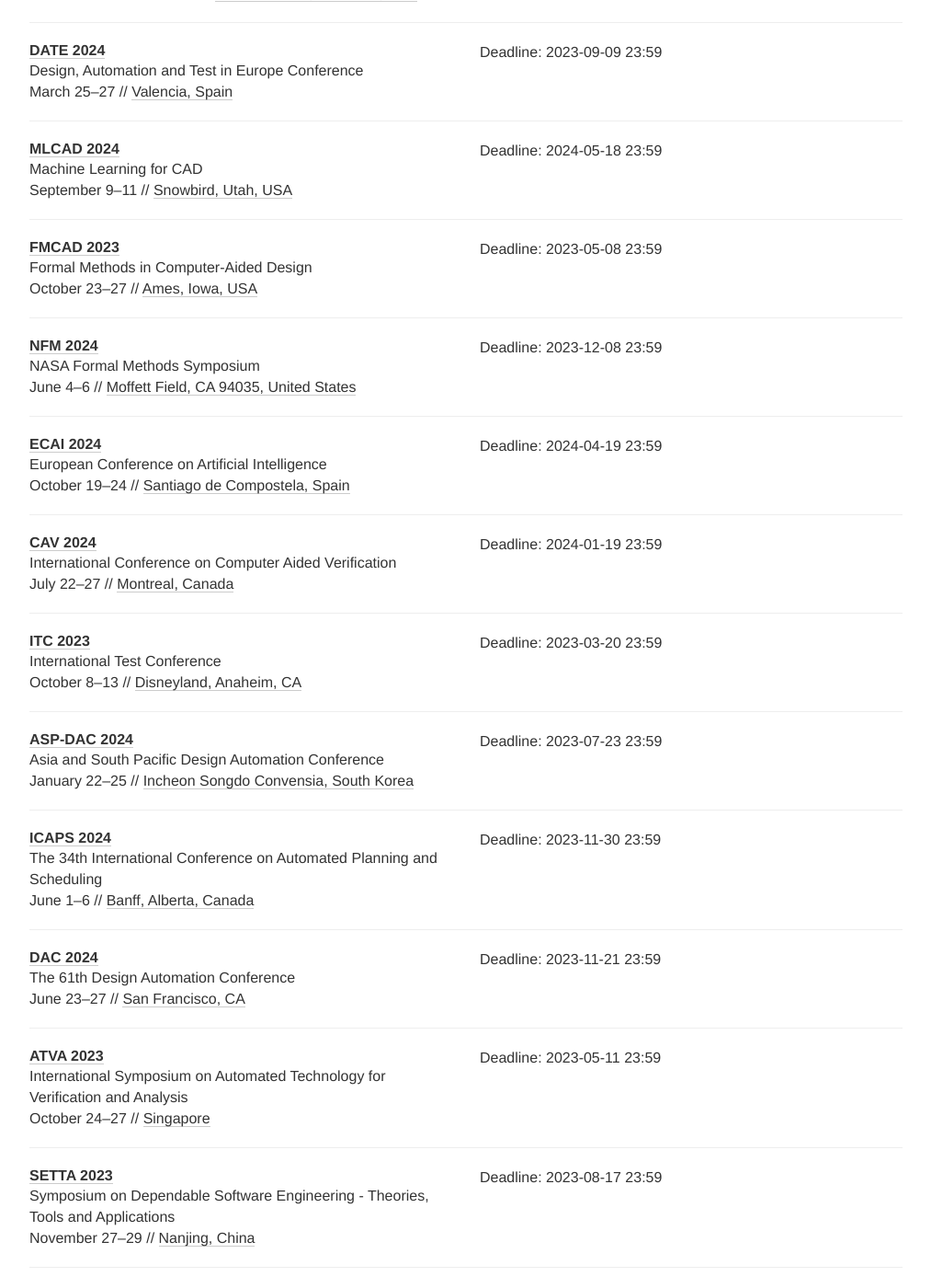
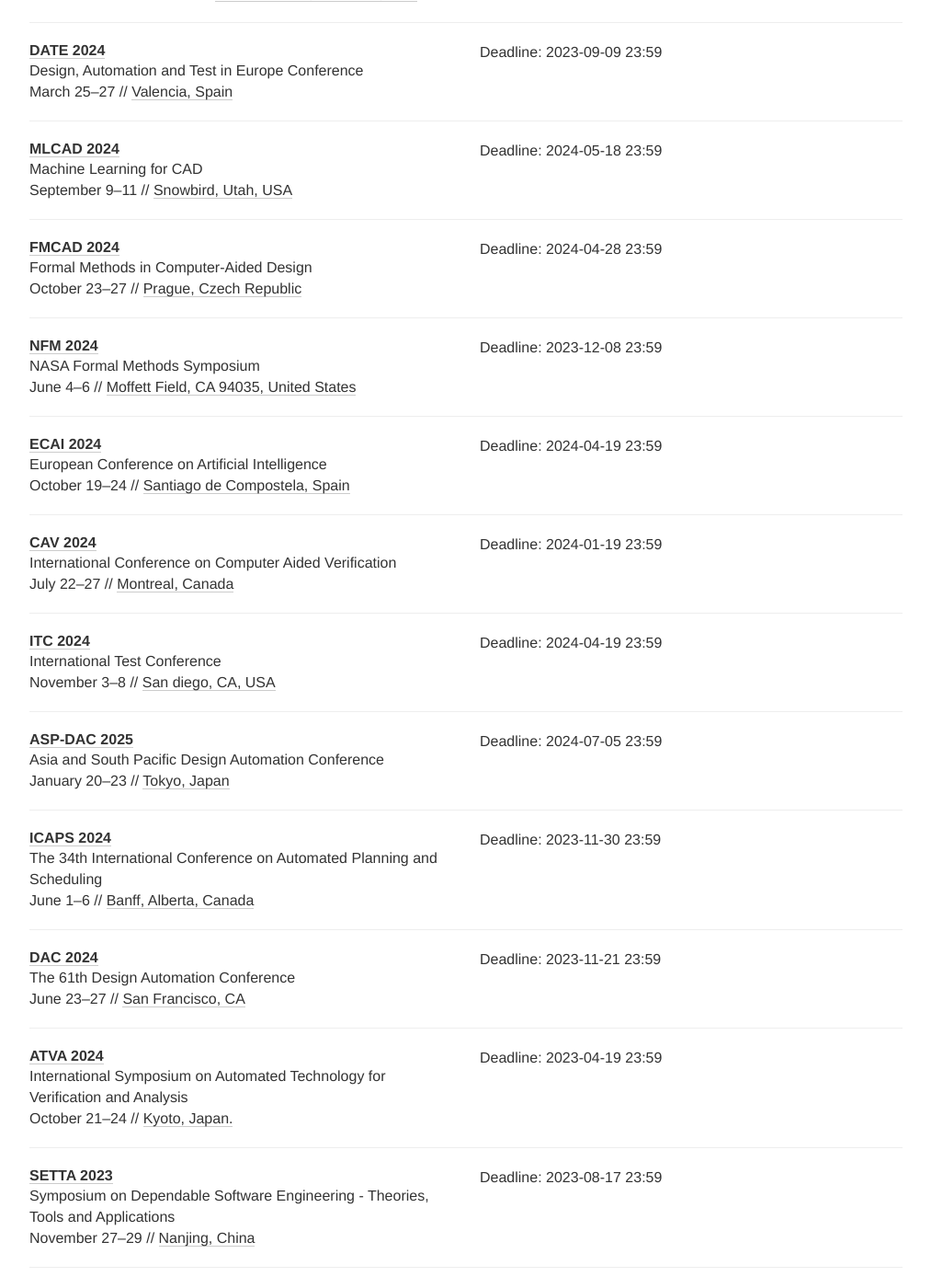
Before and after one commit to Gy-Hu/EDA_FV_conference_deadline, a Jekyll site: the page built from index.html, in a window 1280 px wide and 1400 px high, scrolled down 916 px. Shown: the whole window at 92% size, without its empty margins (133-1146 px from the left). Built offline with Jekyll 4.4.1, drawn with Linux system fonts in a browser that asks for light colours; nearby versions of some CDN libraries; comment, search, counter and statistics services are not loaded; some of the changed text lies outside the part shown.

Commit message:
update some ddl

```diff
--- a/_data/conferences.yml
+++ b/_data/conferences.yml
@@ -63,12 +63,12 @@
   tags: [EDA, ML]
 
 - name: FMCAD
-  year: 2023
+  year: 2024
   date: October 23-27
   description: Formal Methods in Computer-Aided Design
-  link: https://fmcad.org/FMCAD23/
-  deadline: ["2023-05-08 23:59"]
-  place: Ames, Iowa, USA
+  link: https://fmcad.org/FMCAD24/
+  deadline: ["2024-04-28 23:59"]
+  place: Prague, Czech Republic
   tags: [EDA, FV]
 
 - name: NFM
@@ -99,21 +99,21 @@
   tags: [FV]
 
 - name: ITC
-  year: 2023
-  date: October 8-13
+  year: 2024
+  date: November 3-8
   description: International Test Conference
   link: http://www.itctestweek.org/
-  deadline: ["2023-03-20 23:59"]
-  place: Disneyland, Anaheim, CA
+  deadline: ["2024-04-19 23:59"]
+  place: San diego, CA, USA
   tags: [EDA, TES]
 
 - name: ASP-DAC
-  year: 2024
-  date: January 22-25
+  year: 2025
+  date: January 20-23
   description: Asia and South Pacific Design Automation Conference
-  link: https://www.aspdac.com/aspdac2024/call_for_papers/
-  deadline: ["2023-07-23 23:59"]
-  place: Incheon Songdo Convensia, South Korea
+  link: https://www.aspdac.com/aspdac2025/
+  deadline: ["2024-07-05 23:59"]
+  place: Tokyo, Japan
   tags: [EDA]
 
 - name: ICAPS
@@ -135,12 +135,12 @@
   tags: [EDA]
 
 - name: ATVA
-  year: 2023
-  date: October 24-27
+  year: 2024
+  date: October 21-24
   description: International Symposium on Automated Technology for Verification and Analysis
-  link: https://atva-conference.org/2023/?page_id=32
-  deadline: ["2023-05-11 23:59"]
-  place: Singapore
+  link: https://atva-conference.org/2024/
+  deadline: ["2023-04-19 23:59"]
+  place: Kyoto, Japan.
   tags: [FV]
 
 - name: SETTA
@@ -275,7 +275,7 @@
   date: June 5-7
   description: Great Lakes Symposium on VLSI
   link: https://www.glsvlsi.org/
-  deadline: ["2024-02-27 23:59"]
+  deadline: ["2024-02-09 23:59"]
   place: Knoxville, TN, USA
   tags: [EDA]
 
```
